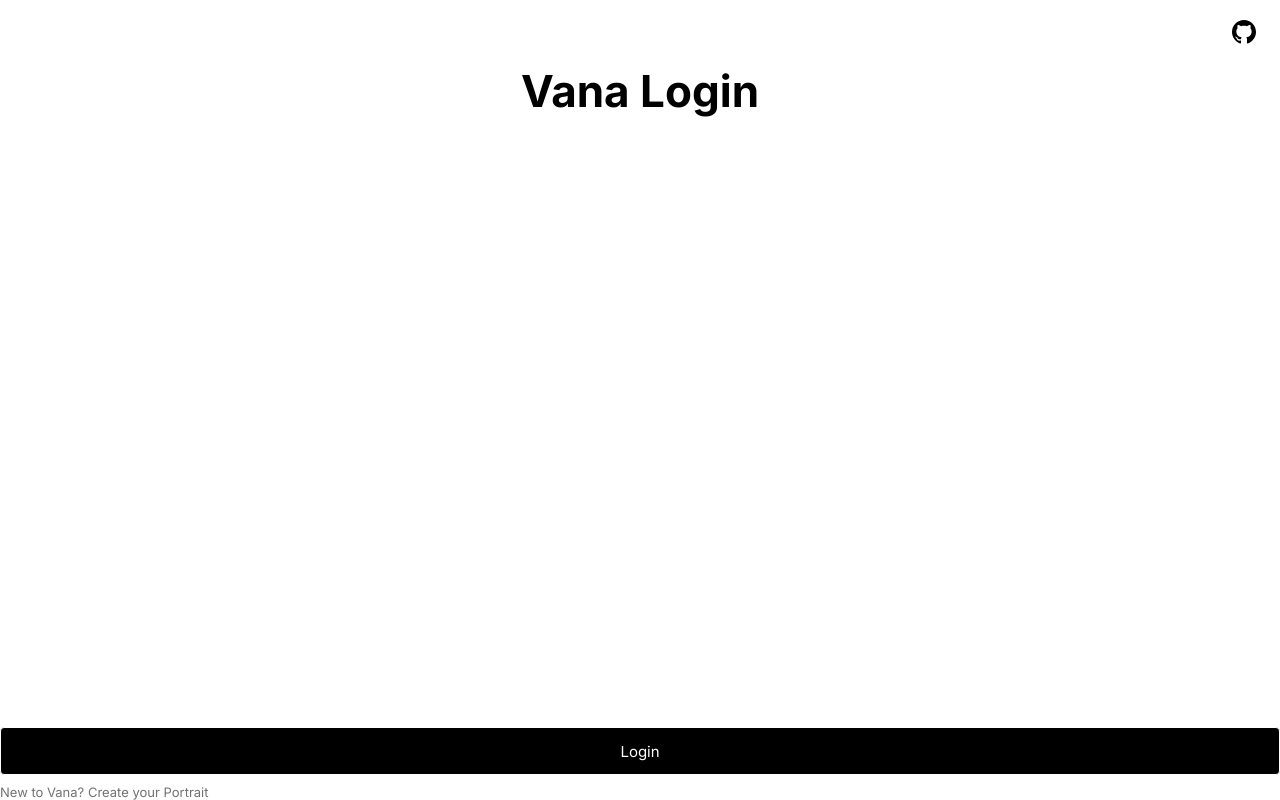
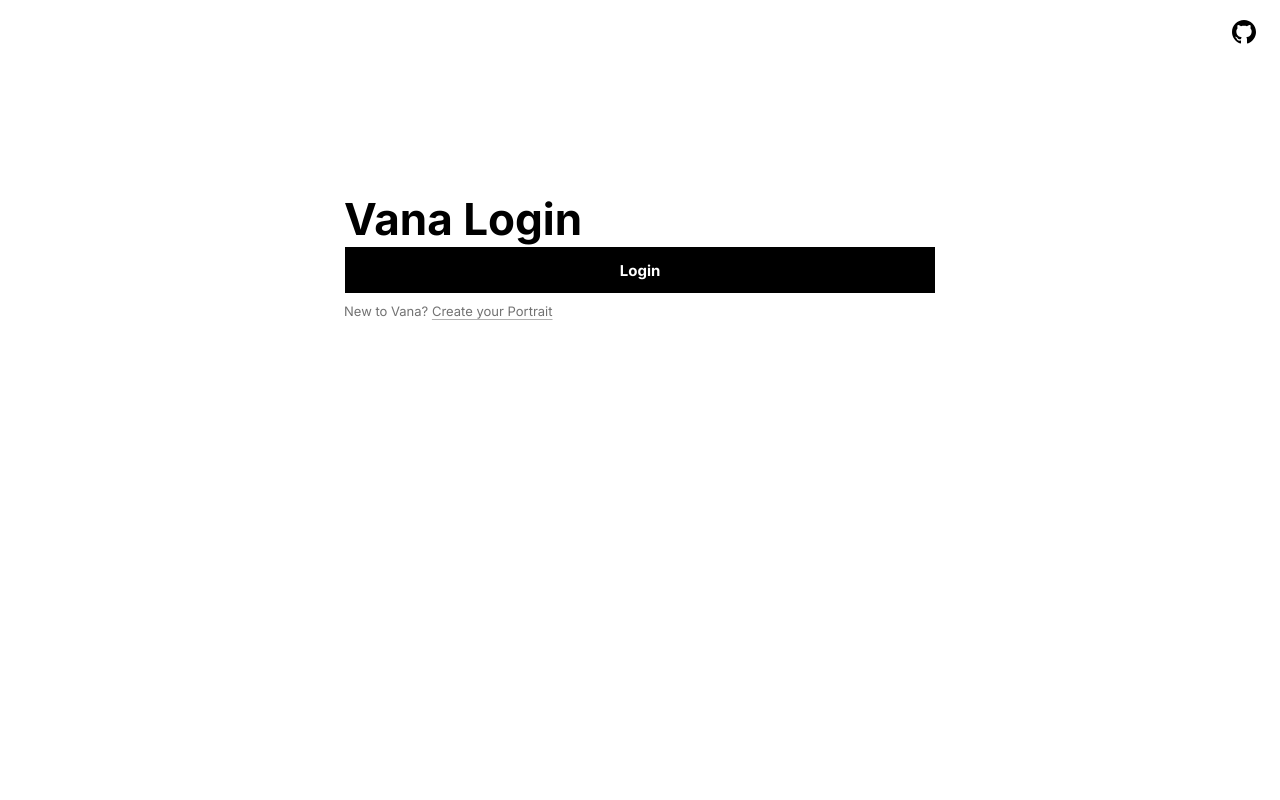
Before and after one commit to vana-com/vana-mit-hackathon, a Next.js app: page / in a window 1280 px wide. Built offline with nearby package versions, Linux system fonts and the light colour scheme.

Commit message:
simplify login form styles

```diff
--- a/components/auth/forms/PromptCode.js
+++ b/components/auth/forms/PromptCode.js
@@ -16,15 +16,14 @@
   );
 
   return (
-    <>
+    <div className="content container">
       <h1>Enter Verification Code</h1>
       <section className="w-full space-y-4">
-        <form onSubmit={handleSubmit} className="form">
+        <form onSubmit={handleSubmit} className="relative">
           <input
             type="text"
             name="code"
             placeholder="Enter 6 digit code"
-            className="field input"
             autoFocus={true}
             value={input}
             onInput={handleInput}
@@ -38,6 +37,6 @@
           </a>
         </p>
       </section>
-    </>
+    </div>
   );
 };
--- a/components/auth/forms/PromptEmail.js
+++ b/components/auth/forms/PromptEmail.js
@@ -1,5 +1,4 @@
 import { useState, useCallback } from "react";
-import { ArrowIcon } from "components/icons/ArrowIcon";
 
 export const PromptEmail = ({ onGetCode, onSetLoginState, loading }) => {
   const [input, setInput] = useState("");
@@ -17,15 +16,14 @@
   );
 
   return (
-    <>
+    <div className="content container">
       <h1>Login with Vana</h1>
       <section className="w-full space-y-4">
-        <form onSubmit={handleSubmit} className="form">
+        <form onSubmit={handleSubmit} className="relative">
           <input
             type="email"
             name="email"
             placeholder="Email address"
-            className="field input"
             autoFocus={true}
             disabled={loading}
             value={input}
@@ -33,15 +31,12 @@
           />
           <button
             type="submit"
-            className="button"
             disabled={loading}
           >
             {loading ? (
               "Sending…"
             ) : (
-              <>
-                Get code <ArrowIcon />
-              </>
+              "Get code"
             )}
           </button>
         </form>
@@ -51,6 +46,6 @@
           </a>
         </p>
       </section>
-    </>
+    </div>
   );
 };
--- a/components/auth/forms/PromptLogin.js
+++ b/components/auth/forms/PromptLogin.js
@@ -1,11 +1,11 @@
 export const PromptLogin = ({ onSetLoginState }) => {
   return (
-    <>
+    <div className="content container">
       <h1>Vana Login</h1>
       <section className="w-full space-y-4">
         <button
           onClick={() => onSetLoginState("promptEmail")}
-          className="field button primaryButton"
+          className="primaryButton w-full"
         >
           Login
         </button>
@@ -16,6 +16,6 @@
           </a>
         </p>
       </section>
-    </>
+    </div>
   );
 };
--- a/pages/index.js
+++ b/pages/index.js
@@ -68,8 +68,8 @@
           {user.exhibits.length && (
             <div className="content container">
               <div className="space-y-4">
+                <label htmlFor="prompt-input">Prompt:</label>
                 <form onSubmit={callTextToImageAPI} class="promptForm">
-                  <label htmlFor="prompt-input">Prompt:</label>
                   <input
                     id="prompt-input"
                     type="text"
--- a/styles/globals.css
+++ b/styles/globals.css
@@ -87,12 +87,15 @@
   width: 100%;
 }
 
+.relative {
+  position: relative;
+}
+
 /* LAYOUT */
 
 .main {
   display: flex;
   flex-direction: column;
-  justify-content: space-between;
   align-items: center;
   min-height: 100vh;
   padding-top: 64px;
@@ -125,6 +128,7 @@
 }
 
 .promptForm {
+  position: relative;
   display: flex;
   align-items: center;
   gap: 5px;
@@ -149,29 +153,20 @@
 }
 
 /* LOGIN FORMS */
-.form {
+form {
   position: relative;
+  display: flex;
+  align-items: center;
+  gap: 5px;
 }
 
-.form button[type="submit"] {
-  height: 48px;
-  position: absolute;
-  top: 0;
-  width: unset;
-  right: 16px;
-  background: none;
-  border: none;
-  cursor: pointer;
-  font-weight: 600;
+form input {
+  flex: 1;
 }
 
-.field {
+input {
   height: 48px;
-  border-radius: 4px;
   font-size: inherit;
-}
-
-.input {
   background-color: rgb(245, 245, 244);
   padding-left: 1rem;
   border: 2px solid transparent;
@@ -179,34 +174,38 @@
   width: 100%;
 }
 
-.input:focus-visible,
-.input:focus {
+input:focus-visible,
+input:focus {
   border: 2px solid #d6d3d1;
 }
 
-.input::placeholder {
+input::placeholder {
   color: rgb(168 162 158);
 }
 
-.button {
-  composes: field;
-  width: 100%;
+button {
+  height: 48px;
+  font-weight: bold;
+  padding: 0 var(--space-3);
   cursor: pointer;
-  border: 1px solid #fff;
+  border: 1px solid currentColor;
   background-color: #fff;
-  transition: background-color 0.3s cubic-bezier(0.4, 0, 0.2, 1);
-  display: flex;
-  align-items: center;
-  justify-content: center;
-  gap: 4px;
 }
 
-.button:hover {
+/* button[type="submit"] {
+  position: absolute;
+  top: 0;
+  width: unset;
+  right: 16px;
+  background: none;
+  border: none;
+} */
+
+button:hover {
   background-color: rgb(236 236 236);
 }
 
 .primaryButton {
-  composes: button;
   background-color: #000;
   color: #fff;
 }
```
